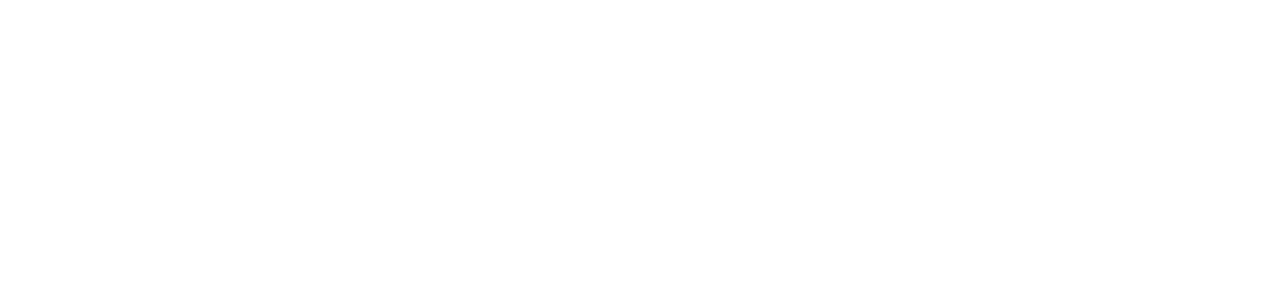
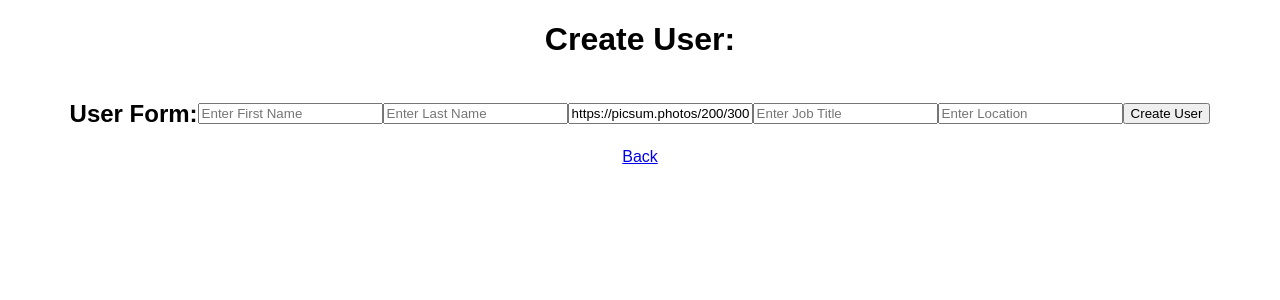
Before and after one commit to MultiverseLearningProducts/inventory_app_project_v2_mysql, a React (Create React App) app in the folder frontend/: page /create-user in a window 1280 px wide. Before the commit this address had no page. Shown: the top 300 px of the page. Built offline with nearby package versions, Linux system fonts and the light colour scheme; the HTML template or start-up script is replaced by a standard one.

Commit message:
add user

```diff
--- a/frontend/src/App.js
+++ b/frontend/src/App.js
@@ -3,6 +3,7 @@
 import Users from './pages/Users';
 import User from './pages/User';
 import EditUser from './pages/EditUser';
+import CreateUser from './pages/CreateUser';
 import { BrowserRouter as Router, Routes, Route } from 'react-router-dom';
 
 function App() {
@@ -14,6 +15,7 @@
             <Route path='/users' element={<Users  />} />
             <Route path='/users/:id' element={<User />} />
             <Route path='/edit-user/:id' element={<EditUser />} />
+            <Route path='/create-user' element={<CreateUser />} />
           </Routes>
       </main>
     </Router>
--- /dev/null
+++ b/frontend/src/pages/CreateUser.jsx
@@ -0,0 +1,15 @@
+import React from 'react';
+import LinkButton from '../components/LinkButton';
+import UserForm from '../components/UserForm';
+
+function CreateUser() {
+  return (
+    <div className='container' style={{flexDirection: 'column'}}>
+        <h1>Create User: </h1>
+        <UserForm />
+        <LinkButton to='/' text={'Back'}/>
+    </div>
+  )
+}
+
+export default CreateUser
--- a/frontend/src/pages/HomePage.jsx
+++ b/frontend/src/pages/HomePage.jsx
@@ -5,6 +5,7 @@
   return (
     <div>
         <Link to='/users'>Users</Link>
+        <Link to='/create-user'>Create User</Link>
     </div>
   )
 }
```
